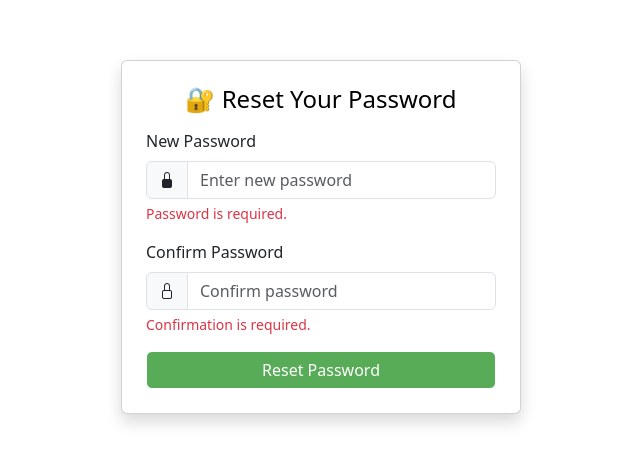
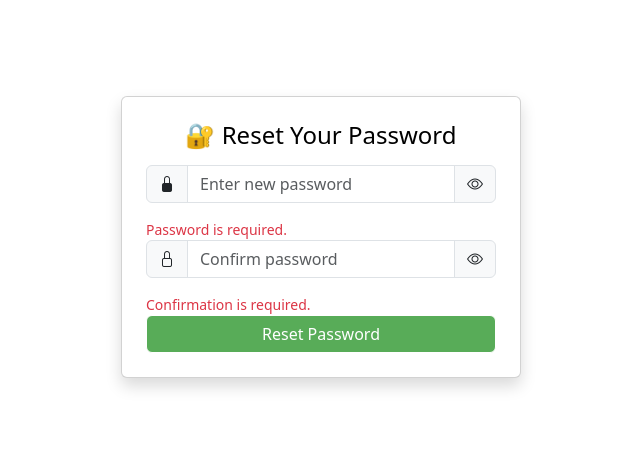
Before and after one commit to Bhanusai050/angular-fms-project2, an Angular app: page /reset-password in a window 1280 px wide. Shown: the part 163-626 px from the top of the page, without its empty margins (319-959 px from the left). Built offline with nearby package versions, Linux system fonts and the light colour scheme.

Commit message:
reset password change

```diff
--- a/src/app/Layout/forgetpassword/forgetpassword.component.html
+++ b/src/app/Layout/forgetpassword/forgetpassword.component.html
@@ -20,11 +20,22 @@
           <div *ngIf="email.errors?.['email']">Enter a valid email.</div>
         </div>
       </div>
-      <button type="submit" class="btn text-white w-100" style="background-color: green;"
+
+      <button type="submit"
+              class="btn text-white w-100"
+              style="background-color: green;"
               [disabled]="forgotForm.invalid || loading">
         <span *ngIf="loading" class="spinner-border spinner-border-sm me-2"></span>
         {{ loading ? 'Sending OTP...' : 'Send OTP to Email' }}
       </button>
+
+      <!-- Back button under Send OTP, aligned right -->
+      <div class="mt-2 text-end">
+        <button type="button" class="btn btn-link p-0" (click)="goBack()">
+          ← Back
+        </button>
+      </div>
+
       <div *ngIf="successMessage" class="text-success text-center mt-3">{{ successMessage }}</div>
     </form>
 
@@ -52,14 +63,28 @@
 
       <div class="mb-3 text-center">
         <small *ngIf="timerRunning">Time remaining: {{ timerDisplay }}</small><br/>
-        <button type="button" class="btn btn-link p-0" (click)="resendOtp()" [disabled]="timerRunning">
+        <button type="button"
+                class="btn btn-link p-0"
+                (click)="resendOtp()"
+                [disabled]="timerRunning">
           Resend OTP
         </button>
       </div>
 
-      <button type="submit" class="btn text-white w-100" style="background-color: green;" [disabled]="otpForm.invalid">
+      <button type="submit"
+              class="btn text-white w-100"
+              style="background-color: green;"
+              [disabled]="otpForm.invalid">
         Verify OTP
       </button>
+
+      <!-- Back button under Verify OTP, aligned right -->
+      <div class="mt-2 text-end">
+        <button type="button" class="btn btn-link p-0" (click)="goBack()">
+          ← Back
+        </button>
+      </div>
+
       <div *ngIf="otpMessage" class="text-success text-center mt-3">{{ otpMessage }}</div>
     </form>
   </div>
--- a/src/app/Layout/forgetpassword/forgetpassword.component.ts
+++ b/src/app/Layout/forgetpassword/forgetpassword.component.ts
@@ -4,6 +4,7 @@ import { FormBuilder,FormGroup, Validators } from '@angular/forms';
 import { Router } from '@angular/router';
 import { timer,Subscription } from 'rxjs';
 import{map,takeWhile}from'rxjs/operators';
+import { Location } from '@angular/common'; // ✅ Import Location for back navigation
 
 @Component({
   selector: 'app-forgetpassword',
@@ -12,20 +13,21 @@ import{map,takeWhile}from'rxjs/operators';
 })
 
 export class ForgetpasswordComponent {
-  forgotForm: FormGroup;
+   forgotForm: FormGroup;
   otpForm: FormGroup;
   loading = false;
   otpGenerated = false;
   successMessage = '';
-  otpMessage = '';         // Moved here
+  otpMessage = '';
   timerRunning = false;
   timerDisplay = '';
   private timerSub?: Subscription;
   readonly OTP_VALID_SECONDS = 120;
 
-  constructor(private fb: FormBuilder,
-    private router:Router,
-
+  constructor(
+    private fb: FormBuilder,
+    private router: Router,
+    private location: Location // ✅ Injected Location
   ) {
     this.forgotForm = this.fb.group({
       email: ['', [Validators.required, Validators.email]]
@@ -46,7 +48,7 @@ export class ForgetpasswordComponent {
   get otp() { return this.otpForm.get('otp')!; }
 
   onSubmit() {
-    this.otpMessage = '';  // Clear any old message
+    this.otpMessage = '';
     if (this.forgotForm.invalid) {
       this.forgotForm.markAllAsTouched();
       return;
@@ -61,29 +63,35 @@ export class ForgetpasswordComponent {
   }
 
   verifyOtp() {
-    this.otpMessage = ''; // Clear first
+    this.otpMessage = '';
     if (this.otpForm.invalid) {
       this.otpForm.markAllAsTouched();
       return;
     }
-
-    // Do verification logic (API call) here...
-    // On success:
     this.timerSub?.unsubscribe();
     this.timerRunning = false;
     this.otpMessage = 'OTP verified successfully!';
     alert('✅ OTP verified successfully!');
 
-    // 🔁 Redirect to login page after verification
-    this.router.navigate(['/login']);
+    // 🔁 Redirect to Reset Password page (instead of login)
+    this.router.navigate(['/reset-password']); // correct use of Router.navigate :contentReference[oaicite:1]{index=1}
   }
 
   resendOtp() {
-    this.otpMessage = '';  // Clear message on resend
+    this.otpMessage = '';
     if (!this.timerRunning) {
       this.successMessage = `OTP resent to ${this.email.value}`;
       this.otpForm.reset();
       this.startTimer(this.OTP_VALID_SECONDS);
+    }
+  }
+
+  // ✅ Back button logic remains intact
+  goBack() {
+    if (window.history.length > 1) {
+      this.location.back();
+    } else {
+      this.router.navigate(['/login']);
     }
   }
 
--- a/src/app/Layout/reset-password/reset-password.component.html
+++ b/src/app/Layout/reset-password/reset-password.component.html
@@ -4,28 +4,48 @@
 
     <form [formGroup]="resetForm" (ngSubmit)="onSubmit()">
 
-      <!-- New Password -->
-      <div class="mb-3">
-        <label class="form-label">New Password</label>
-        <div class="input-group">
+      <!-- New Password with Eye Toggle -->
+      <div class="mb-3 input-group">
         <span class="input-group-text"><i class="bi bi-lock-fill"></i></span>
-          <input type="password" formControlName="password" class="form-control" placeholder="Enter new password"
+        <input
+          [type]="showNew ? 'text' : 'password'"
+          formControlName="password"
+          class="form-control"
+          placeholder="Enter new password"
           [ngClass]="{ 'is-invalid': resetForm.get('password')?.invalid && resetForm.get('password')?.touched }" />
+        <span class="input-group-text" (click)="toggleNew()" style="cursor: pointer;">
+          <i class="bi" [ngClass]="showNew ? 'bi-eye-slash' : 'bi-eye'"></i>
+        </span>
       </div>
-        <div class="text-danger small mt-1" *ngIf="resetForm.get('password')?.errors?.['required']">Password is required.</div>
-        <div class="text-danger small" *ngIf="resetForm.get('password')?.errors?.['minlength']">Minimum 6 characters.</div>
+      <div class="text-danger small mt-1"
+           *ngIf="resetForm.get('password')?.errors?.['required']">
+        Password is required.
+      </div>
+      <div class="text-danger small"
+           *ngIf="resetForm.get('password')?.errors?.['minlength']">
+        Minimum 6 characters.
       </div>
 
-      <!-- Confirm Password -->
-      <div class="mb-3">
-        <label class="form-label">Confirm Password</label>
-        <div class="input-group">
+      <!-- Confirm Password with Eye Toggle -->
+      <div class="mb-3 input-group">
         <span class="input-group-text"><i class="bi bi-lock"></i></span>
-          <input type="password" formControlName="confirmPassword" class="form-control" placeholder="Confirm password"
+        <input
+          [type]="showConfirm ? 'text' : 'password'"
+          formControlName="confirmPassword"
+          class="form-control"
+          placeholder="Confirm password"
           [ngClass]="{ 'is-invalid': resetForm.get('confirmPassword')?.invalid && resetForm.get('confirmPassword')?.touched || resetForm.errors?.['mismatch'] }" />
+        <span class="input-group-text" (click)="toggleConfirm()" style="cursor: pointer;">
+          <i class="bi" [ngClass]="showConfirm ? 'bi-eye-slash' : 'bi-eye'"></i>
+        </span>
       </div>
-        <div class="text-danger small mt-1" *ngIf="resetForm.get('confirmPassword')?.errors?.['required']">Confirmation is required.</div>
-        <div class="text-danger small" *ngIf="resetForm.errors?.['mismatch']">Passwords do not match.</div>
+      <div class="text-danger small mt-1"
+           *ngIf="resetForm.get('confirmPassword')?.errors?.['required']">
+        Confirmation is required.
+      </div>
+      <div class="text-danger small"
+           *ngIf="resetForm.errors?.['mismatch']">
+        Passwords do not match.
       </div>
 
       <!-- Submit Button -->
@@ -37,6 +57,7 @@
       <div *ngIf="successMessage" class="text-success text-center mt-3">
         {{ successMessage }}
       </div>
+
     </form>
   </div>
 </section>
--- a/src/app/Layout/reset-password/reset-password.component.ts
+++ b/src/app/Layout/reset-password/reset-password.component.ts
@@ -10,6 +10,10 @@ import { Validators } from '@angular/forms';
 export class ResetPasswordComponent {
   resetForm: FormGroup;
   successMessage = '';
+
+  // 👉 New: visibility toggles (no other logic changed)
+  showNew = false;
+  showConfirm = false;
 
   constructor(private fb: FormBuilder, private router: Router) {
     this.resetForm = this.fb.group({
@@ -29,7 +33,16 @@ export class ResetPasswordComponent {
 
     this.successMessage = '✅ Password reset successfully! Redirecting...';
     setTimeout(() => {
-      this.router.navigate(['/login']); // change this route as needed
+      this.router.navigate(['/login']);
     }, 2000);
   }
+
+  // 👉 New: functions to toggle visibility
+  toggleNew() {
+    this.showNew = !this.showNew;
+  }
+
+  toggleConfirm() {
+    this.showConfirm = !this.showConfirm;
+  }
 }
```
Lines whose indentation alone changed are shown as unchanged.
